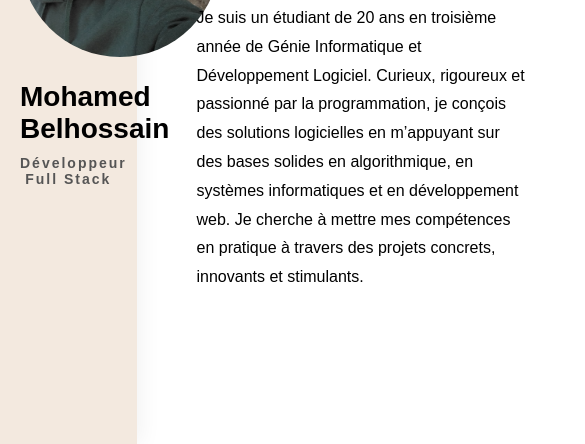
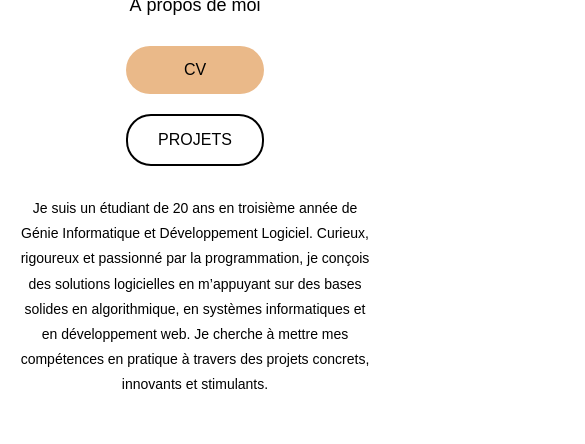
Before and after one commit to MohamedBelhossain/Portfolio, a plain HTML site: page index.html in a window 390 px wide. Shown: the part 400-844 px from the top of the page, 585 px wide, since content can reach past the window. Drawn offline with Linux system fonts and the light colour scheme.

Commit message:
ajout de la responsivité pour smartphones

```diff
--- a/index.css
+++ b/index.css
@@ -1,4 +1,3 @@
-
 * {
   margin: 0;
   padding: 0;
@@ -45,7 +44,7 @@
   color: #555;
 }
 
-
+/* Main content */
 .main-content {
   flex: 1;
   padding: 60px;
@@ -66,9 +65,10 @@
   margin-top: 30px;
   display: flex;
   gap: 20px;
+  flex-wrap: wrap;
 }
 .btn {
-text-decoration: none;
+  text-decoration: none;
   padding: 15px 30px;
   font-size: 16px;
   border: none;
@@ -76,20 +76,19 @@
   border-radius: 25px;
 }
 .primary {
-  background-color:  #eab989;
-  color: rgb(0, 0, 0);
-
+  background-color: #eab989;
+  color: #000;
 }
 .secondary {
   background-color: white;
-  color:#000;
+  color: #000;
   border: 2px solid #000;
 }
-.secondary:hover{
+.secondary:hover {
   cursor: pointer;
   background-color: #736e69b3;
 }
-.primary:hover{
+.primary:hover {
   cursor: pointer;
   background-color: #e1bc96b3;
 }
@@ -99,3 +98,60 @@
   line-height: 1.8;
   max-width: 600px;
 }
+
+/*responsive*/
+@media (max-width: 768px) {
+  .container {
+    flex-direction: column;
+    height: auto;
+  }
+
+  .sidebar {
+    width: 100%;
+    padding: 30px 15px;
+    box-shadow: none;
+  }
+
+  .profile-pic img {
+    width: 150px;
+    height: 150px;
+  }
+
+  .name {
+    font-size: 22px;
+  }
+
+  .title {
+    font-size: 12px;
+  }
+
+  .main-content {
+    padding: 30px 20px;
+    align-items: center;
+    text-align: center;
+  }
+
+  .main-content h1 {
+    font-size: 40px;
+  }
+
+  .main-content h3 {
+    font-size: 18px;
+  }
+
+  .buttons {
+    flex-direction: column;
+    align-items: center;
+  }
+
+  .btn {
+    width: 100%;
+    max-width: 250px;
+    text-align: center;
+  }
+
+  .description {
+    font-size: 14px;
+    margin-top: 30px;
+  }
+}
--- a/resume.css
+++ b/resume.css
@@ -15,7 +15,6 @@
   min-height: 100vh;
 }
 
-/* Sidebar */
 .sidebar {
   position: fixed;
   top: 0;
@@ -58,9 +57,9 @@
   color: #555;
 }
 
-/* Main content */
+
 .content {
-  margin-left: 35%; /* Shift content right to avoid sidebar overlap */
+  margin-left: 35%;
   padding: 60px;
 }
 
@@ -102,3 +101,53 @@
   list-style: none;
   padding-left: 0;
 }
+
+/*responsive*/
+@media (max-width: 768px) {
+  .container {
+    flex-direction: column;
+  }
+
+  .sidebar {
+    position: relative;
+    width: 100%;
+    height: auto;
+    padding: 30px 15px;
+    box-shadow: none;
+  }
+
+  .profile-img {
+    width: 120px;
+    height: 120px;
+  }
+
+  .name {
+    font-size: 22px;
+  }
+
+  .title {
+    font-size: 12px;
+  }
+
+  .content {
+    margin-left: 0;
+    padding: 30px 20px;
+  }
+
+  .block h1 {
+    font-size: 20px;
+  }
+
+  .block ul {
+    font-size: 14px;
+  }
+
+  .skills-group {
+    flex-direction: column;
+    gap: 2rem;
+  }
+
+  .skills-category h2 {
+    font-size: 16px;
+  }
+}
```
